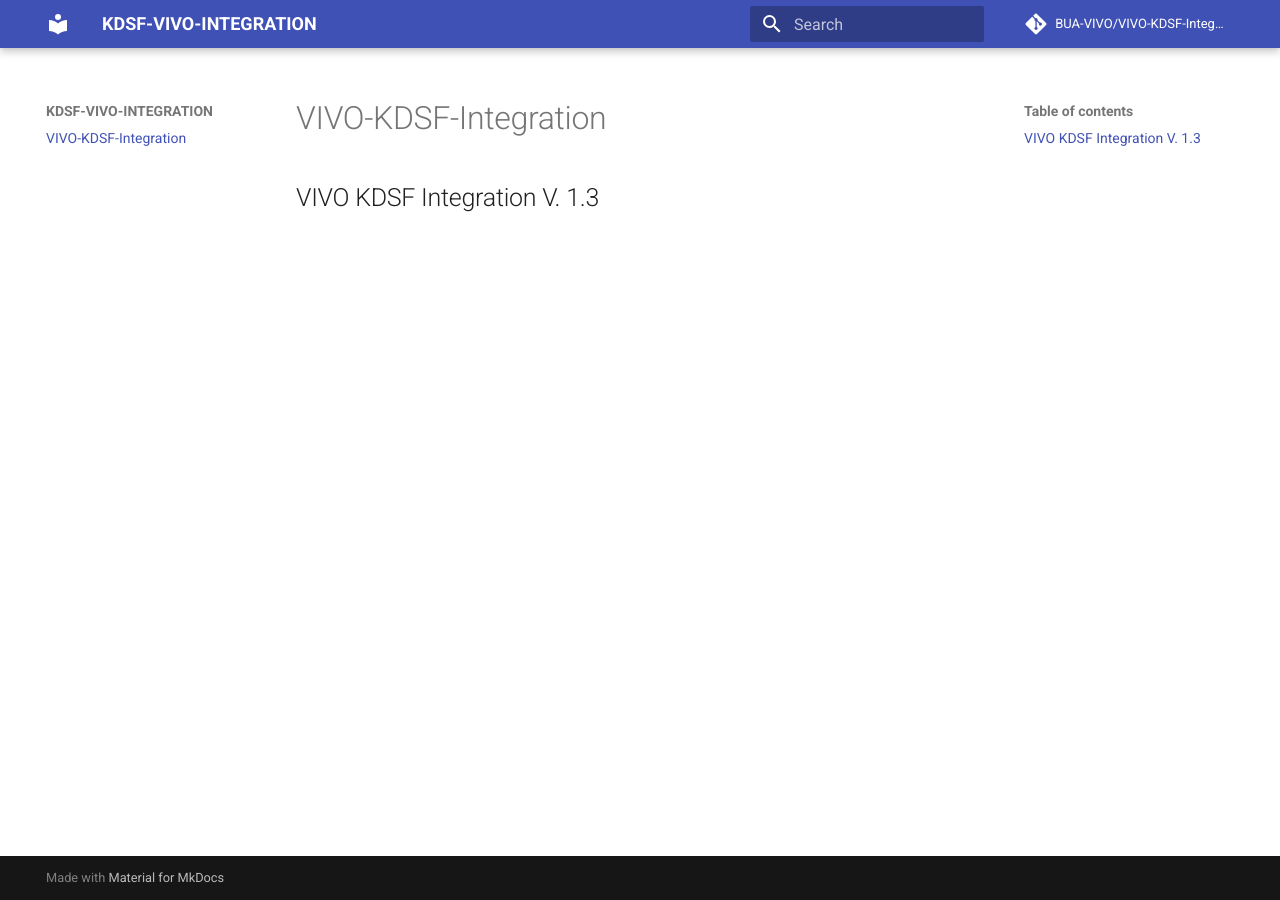
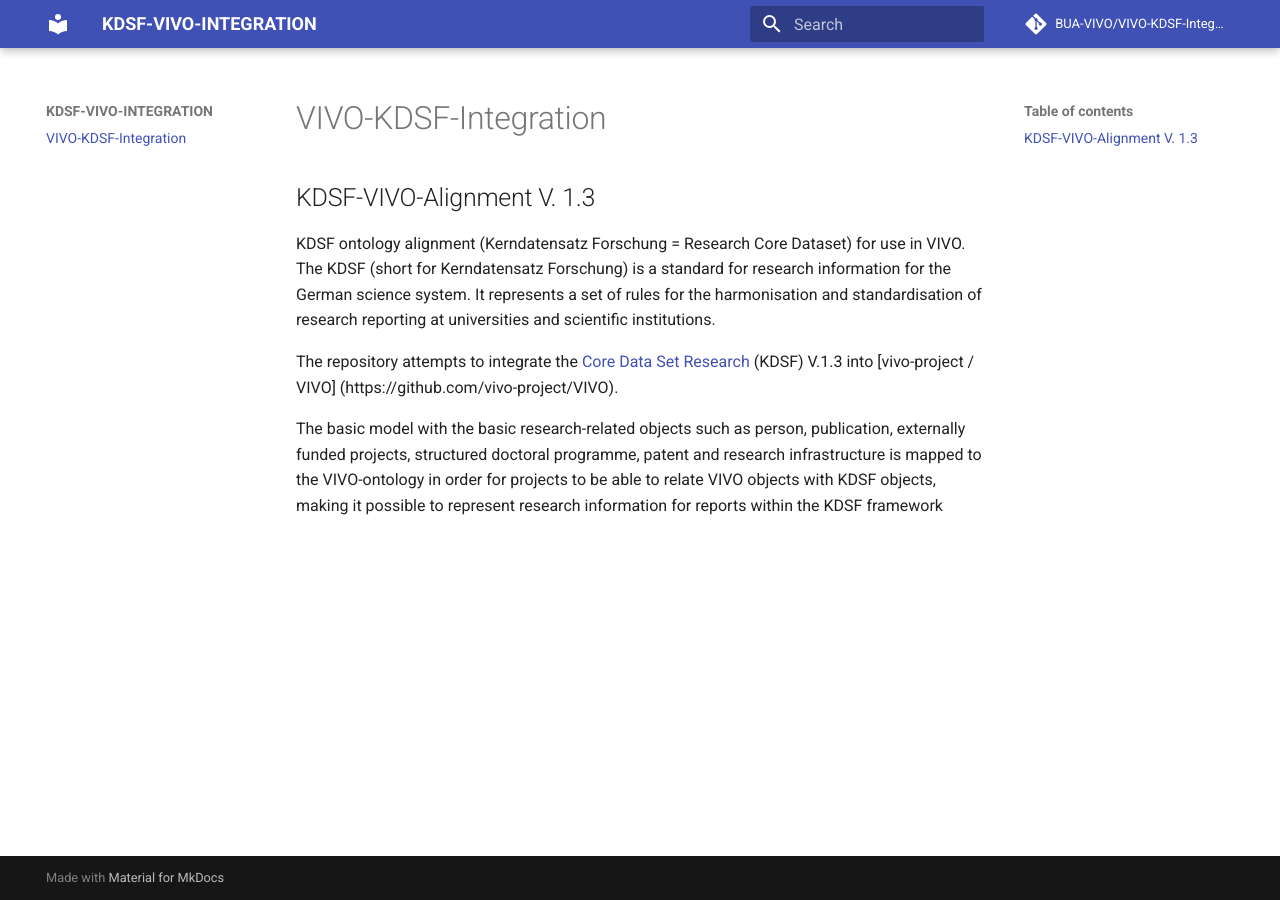
Before and after one commit to VIVO-DE/VIVO-KDSF-Integration, an MkDocs documentation site: the page built from docs/index.md, in a window 1280 px wide. Built offline with MkDocs 1.6.1 and Material for MkDocs 9.7.7, drawn with Linux system fonts in a browser that asks for light colours; comment, search, counter and statistics services are not loaded.

Commit message:
Updating documentation files

```diff
--- a/docs/index.md
+++ b/docs/index.md
@@ -1 +1,9 @@
-## VIVO KDSF Integration V. 1.3
+## KDSF-VIVO-Alignment V. 1.3
+
+KDSF ontology alignment (Kerndatensatz Forschung = Research Core Dataset) for use in VIVO.
+The KDSF (short for Kerndatensatz Forschung) is a standard for research information for the German science system. It represents a set of rules for the harmonisation and standardisation of research reporting at universities and scientific institutions.
+
+The repository attempts to integrate the [Core Data Set Research](http://kerndatensatz-forschung.de/) (KDSF) V.1.3 into [vivo-project /
+VIVO] (https://github.com/vivo-project/VIVO).
+
+The basic model with the basic research-related objects such as person, publication, externally funded projects, structured doctoral programme, patent and research infrastructure is mapped to the VIVO-ontology in order for projects to be able to relate VIVO objects with KDSF objects, making it possible to represent research information for reports within the KDSF framework
```
Also changed, not shown: README.md (+2 -0 lines).
